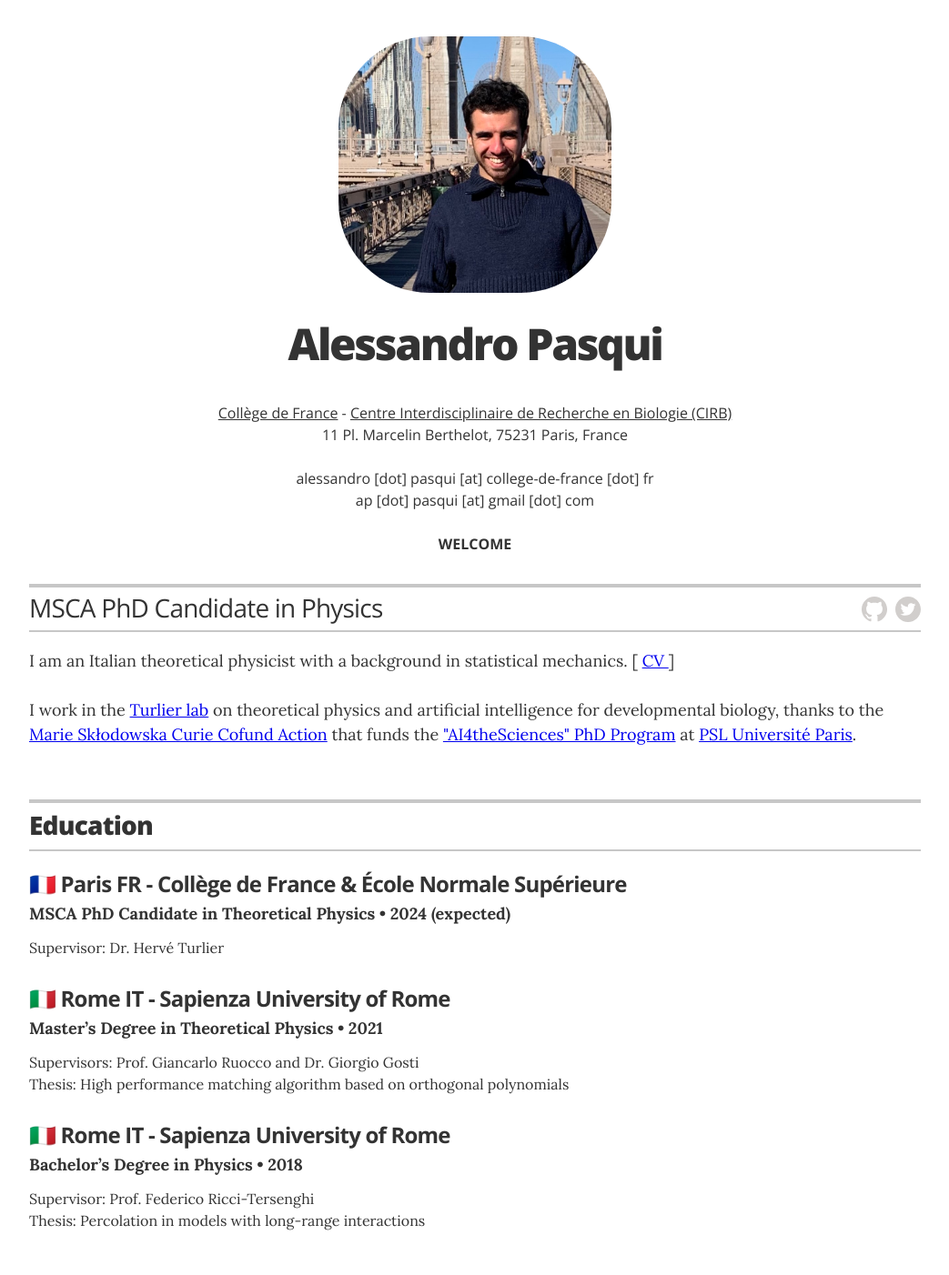
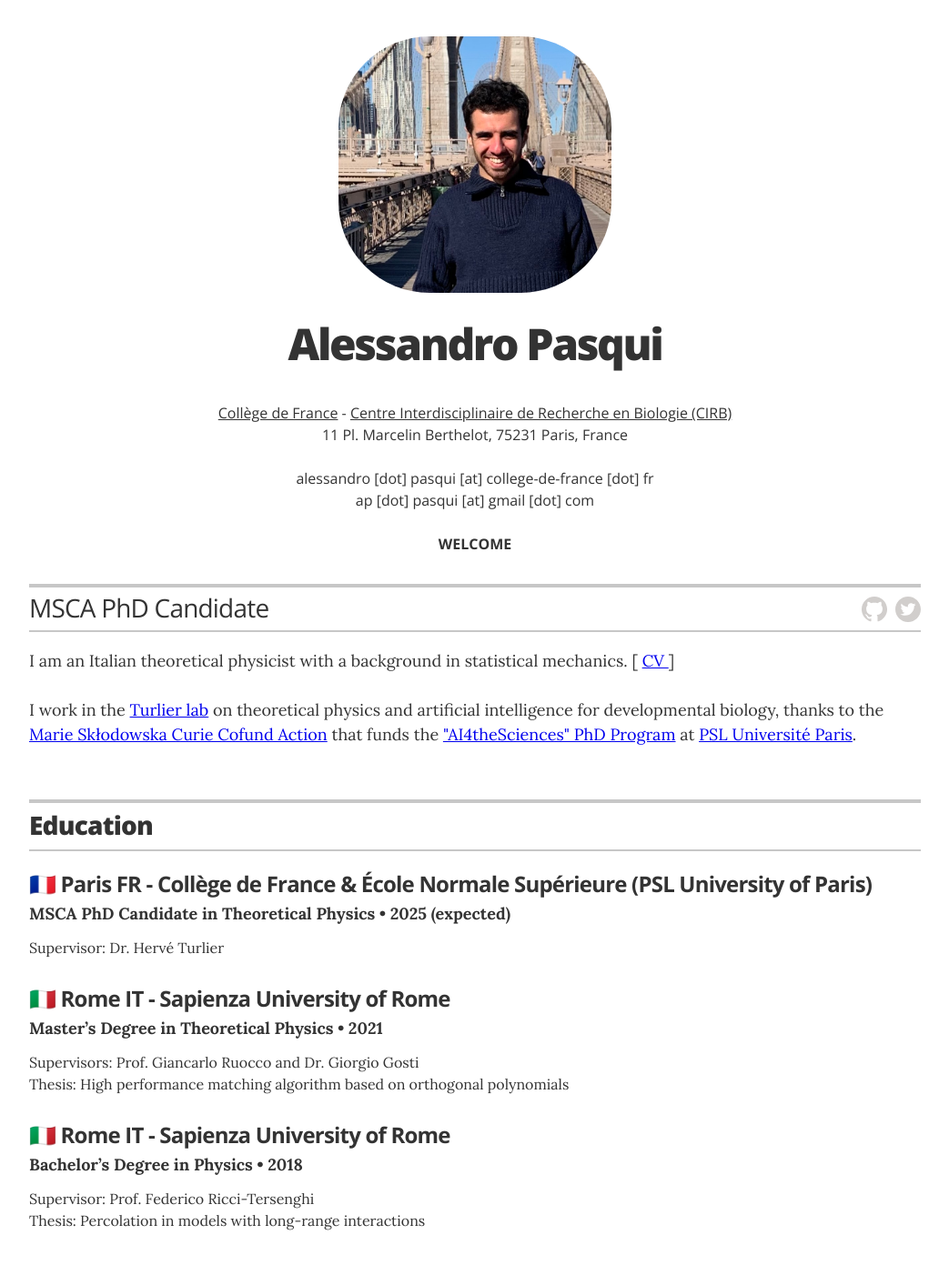
Before and after one commit to apasqui/apasqui.github.io, a Jekyll site: the page built from index.html, in a window 1280 px wide. Shown: the whole page at 91% size, without its empty margins (118-1161 px from the left). Built offline with Jekyll 4.4.1, drawn with Linux system fonts in a browser that asks for light colours.

Commit message:
Add files via upload

```diff
--- a/_config.yml
+++ b/_config.yml
@@ -11,7 +11,7 @@ sass:
 # Resume settings
 resume_avatar:                  "true"
 resume_name:                    "Alessandro Pasqui"
-resume_title:                   "MSCA PhD Candidate in Physics"
+resume_title:                   "MSCA PhD Candidate"
 
 # used for the contact button in _layouts/resume.html
 resume_contact_email:           "alessandro.pasqui@college-de-france.fr"
--- a/_data/education.yml
+++ b/_data/education.yml
@@ -1,8 +1,8 @@
 # Degree
 
 - degree: MSCA PhD Candidate in Theoretical Physics
-  uni: 🇫🇷 Paris FR - Collège de France & École Normale Supérieure
-  year: 2024 (expected)
+  uni: 🇫🇷 Paris FR - Collège de France & École Normale Supérieure (PSL University of Paris)
+  year: 2025 (expected)
   summary: >
     Supervisor: Dr. Hervé Turlier
 
```
Also changed, not shown: 1 other file.
